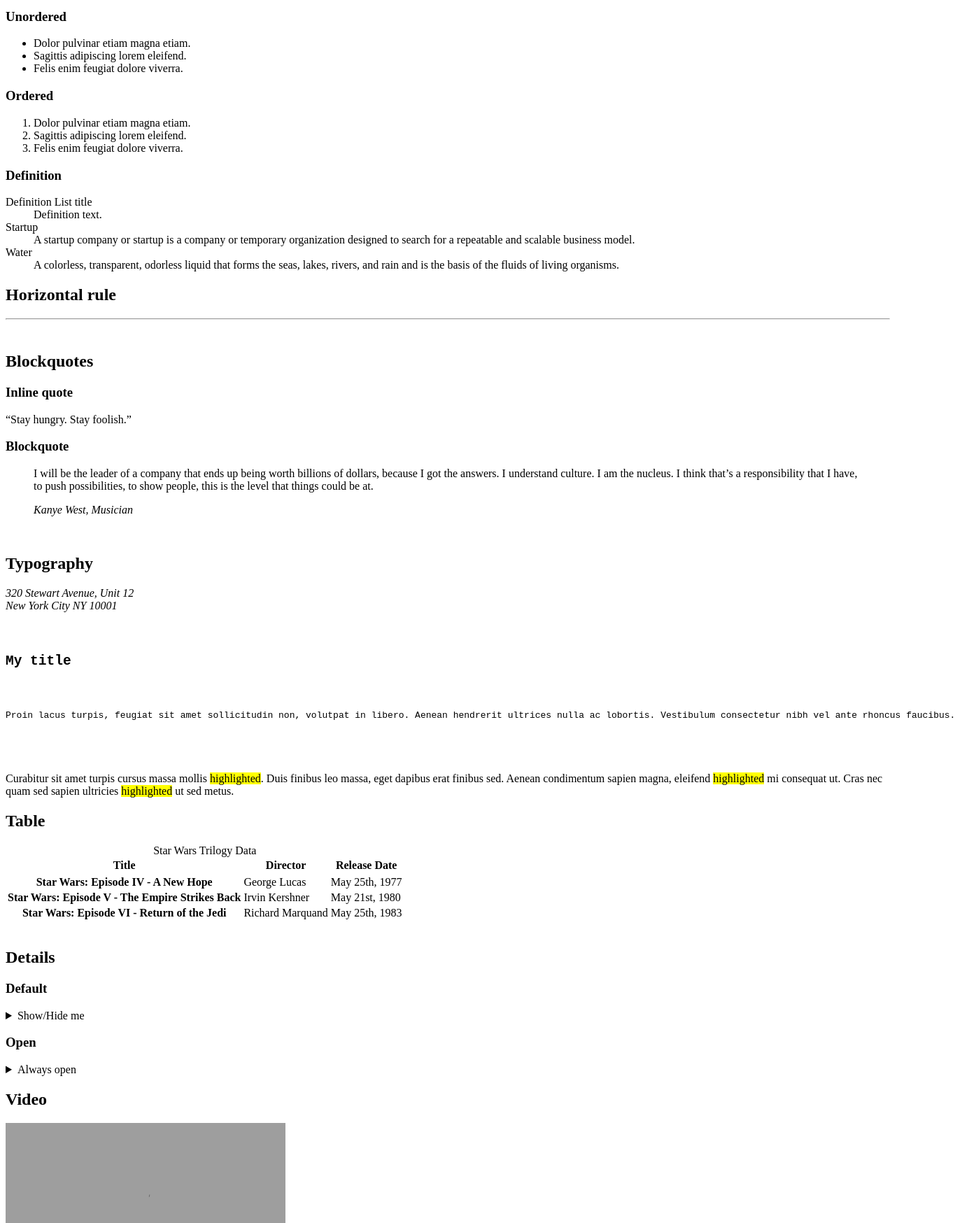
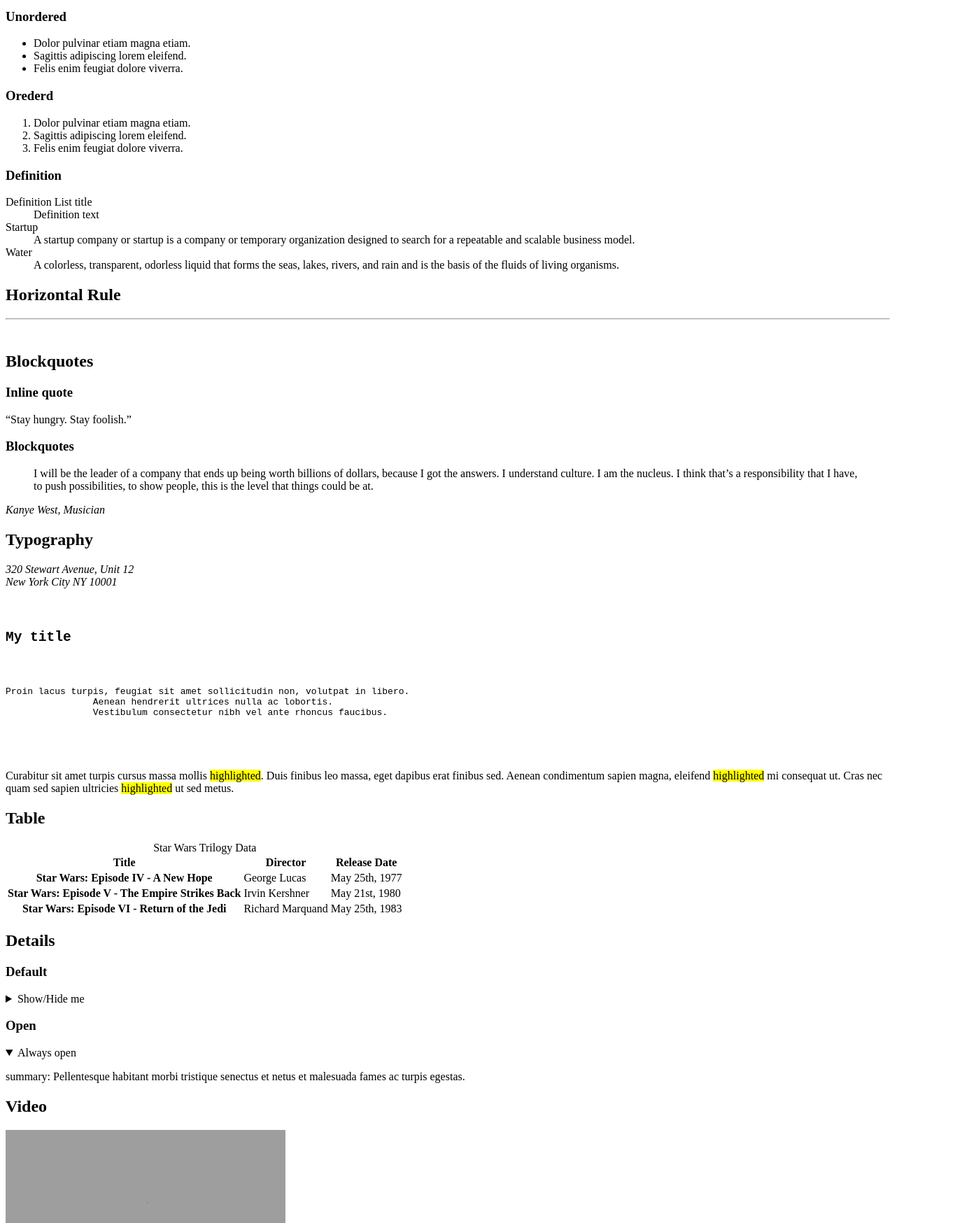
Before and after one commit to dany-eduard/holbertonschool-web_front_end, a plain HTML site: page 0x00-html_advanced/38-styleguide.html in a window 1280 px wide. Shown: the part 540-2288 px from the top of the page at 70% size, 1365 px wide, since content can reach past the window. Drawn offline with Linux system fonts and the light colour scheme; grey boxes are pictures that could not be loaded.

Commit message:
fix: task 38

```diff
--- a/0x00-html_advanced/38-styleguide.html
+++ b/0x00-html_advanced/38-styleguide.html
@@ -40,7 +40,9 @@
       <!-- Lists -->
       <section>
         <header>
+          <div>
             <h2>Lists</h2>
+          </div>
         </header>
         <div>
           <h3>Unordered</h3>
@@ -49,21 +51,25 @@
             <li>Sagittis adipiscing lorem eleifend.</li>
             <li>Felis enim feugiat dolore viverra.</li>
           </ul>
-          <h3>Ordered</h3>
+
+          <h3>Orederd</h3>
           <ol>
             <li>Dolor pulvinar etiam magna etiam.</li>
             <li>Sagittis adipiscing lorem eleifend.</li>
             <li>Felis enim feugiat dolore viverra.</li>
           </ol>
+
           <h3>Definition</h3>
           <dl>
             <dt>Definition List title</dt>
-            <dd>Definition text.</dd>
+            <dd>Definition text</dd>
+
             <dt>Startup</dt>
             <dd>
               A startup company or startup is a company or temporary organization designed to search
               for a repeatable and scalable business model.
             </dd>
+
             <dt>Water</dt>
             <dd>
               A colorless, transparent, odorless liquid that forms the seas, lakes, rivers, and rain
@@ -73,10 +79,10 @@
         </div>
       </section>
 
-      <!-- Horizontal rule -->
+      <!-- Horizontal Rule -->
       <section>
         <header>
-          <h2>Horizontal rule</h2>
+          <h2>Horizontal Rule</h2>
         </header>
         <div>
           <hr />
@@ -84,6 +90,7 @@
       </section>
 
       <br />
+
       <!-- Blockquotes -->
       <section>
         <header>
@@ -94,20 +101,19 @@
           <q>Stay hungry. Stay foolish.</q>
         </div>
         <div>
-          <h3>Blockquote</h3>
+          <header>
+            <h3>Blockquotes</h3>
+          </header>
           <blockquote>
-            <p>
-              I will be the leader of a company that ends up being worth billions of dollars,
-              because I got the answers. I understand culture. I am the nucleus. I think that’s a
+            I will be the leader of a company that ends up being worth billions of dollars, because
+            I got the answers. I understand culture. I am the nucleus. I think that’s a
             responsibility that I have, to push possibilities, to show people, this is the level
             that things could be at.
-            </p>
-            <cite>Kanye West, Musician</cite>
           </blockquote>
+          <cite> Kanye West, Musician </cite>
         </div>
       </section>
 
-      <br />
       <!-- Typography -->
       <section>
         <header>
@@ -118,22 +124,24 @@
             320 Stewart Avenue, Unit 12 <br />
             New York City NY 10001
           </address>
-        </div>
           <div>
             <pre>
               <code>
                 <h2>My title</h2>
-              <p>Proin lacus turpis, feugiat sit amet sollicitudin non, volutpat in libero. Aenean hendrerit ultrices nulla ac lobortis. Vestibulum consectetur nibh vel ante rhoncus faucibus.</p>
+                <p>Proin lacus turpis, feugiat sit amet sollicitudin non, volutpat in libero.
+                Aenean hendrerit ultrices nulla ac lobortis.
+                Vestibulum consectetur nibh vel ante rhoncus faucibus.</p>
               </code>
             </pre>
           </div>
           <div>
             <p>
-            Curabitur sit amet turpis cursus massa mollis <mark>highlighted</mark>. Duis finibus leo
-            massa, eget dapibus erat finibus sed. Aenean condimentum sapien magna, eleifend
+              Curabitur sit amet turpis cursus massa mollis <mark>highlighted</mark>. Duis finibus
+              leo massa, eget dapibus erat finibus sed. Aenean condimentum sapien magna, eleifend
               <mark>highlighted</mark> mi consequat ut. Cras nec quam sed sapien ultricies
               <mark>highlighted</mark> ut sed metus.
             </p>
+          </div>
         </div>
       </section>
 
@@ -141,8 +149,8 @@
       <section>
         <header>
           <h2>Table</h2>
+        </header>
         <table>
-            <tr>
           <caption>
             Star Wars Trilogy Data
           </caption>
@@ -170,17 +178,13 @@
               <td>May 25th, 1983</td>
             </tr>
           </tbody>
-            </tr>
         </table>
-        </header>
       </section>
 
-      <br />
       <!-- Details -->
       <section>
-        <header>
         <h2>Details</h2>
-        </header>
+
         <div>
           <h3>Default</h3>
           <details>
@@ -193,7 +197,7 @@
         </div>
         <div>
           <h3>Open</h3>
-          <details>
+          <details open>
             <summary>Always open</summary>
             <p>
               summary: Pellentesque habitant morbi tristique senectus et netus et malesuada fames ac
```
Lines whose indentation alone changed are shown as unchanged.
